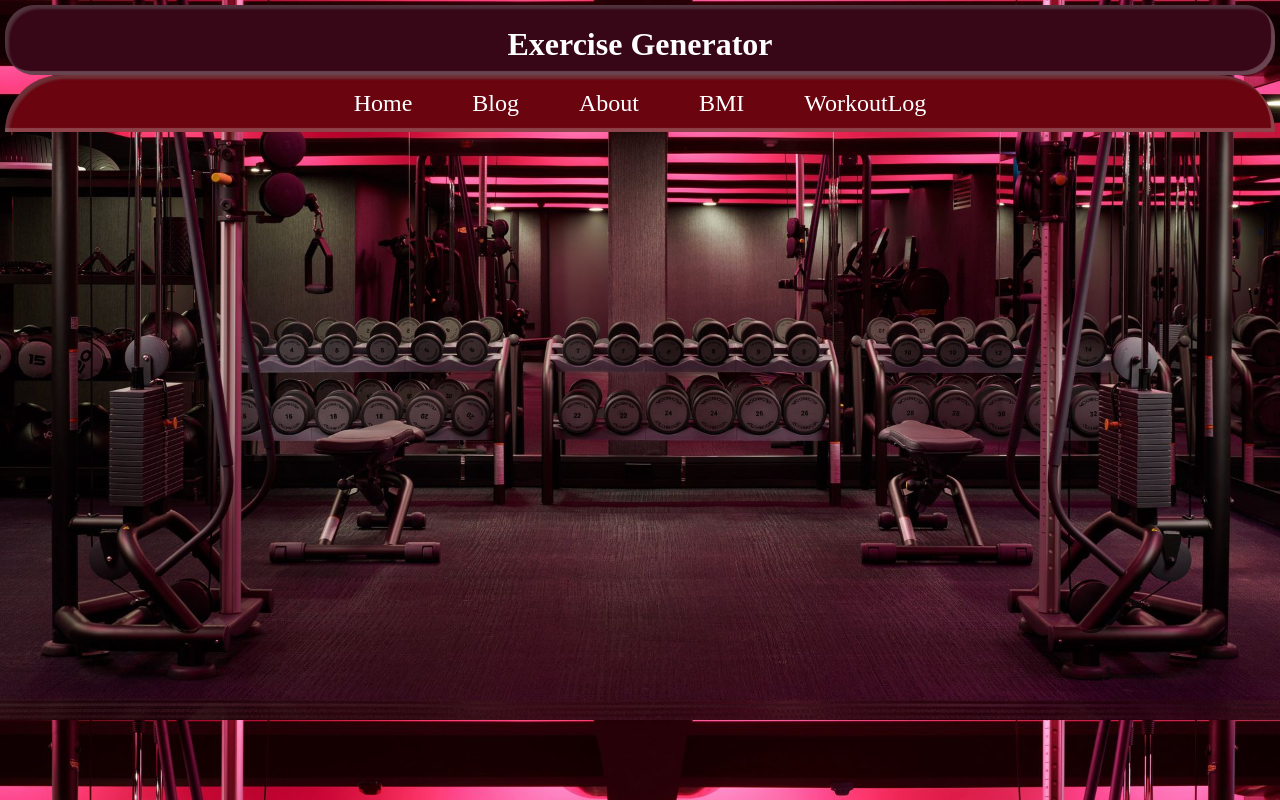
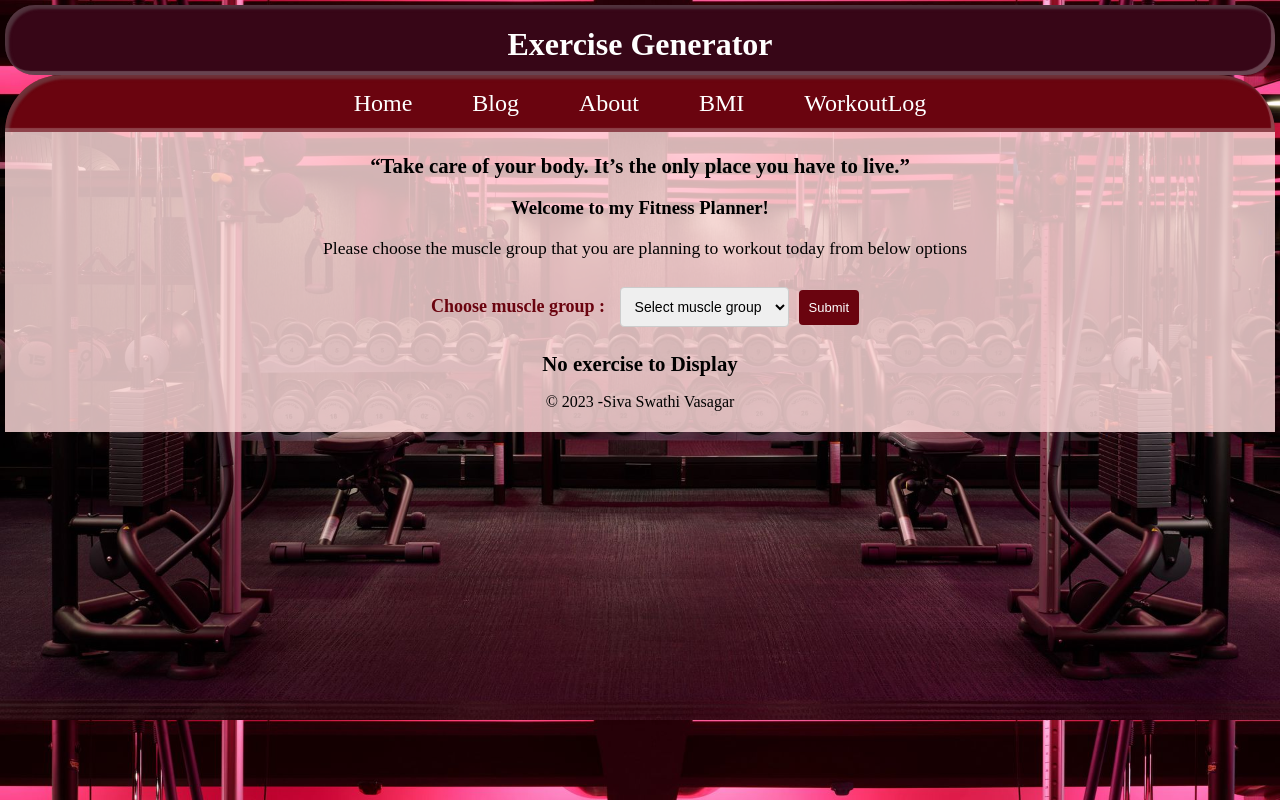
Before and after one commit to SivaSwathiVasagar/FrontEnd, a React (Create React App) app in the folder mernfrontend/: page / in a window 1280 px wide. Built offline with nearby package versions, Linux system fonts and the light colour scheme.

Commit message:
Updating App.jsx

```diff
--- a/mernfrontend/src/App.jsx
+++ b/mernfrontend/src/App.jsx
@@ -14,7 +14,7 @@
       <Header />
       <Nav />
       <Routes>
-        <Route path="/workoutGenerator/" element={<Home />} />
+        <Route path="/" element={<Home />} />
         <Route path="/workoutGenerator/blog" element={<Blog />} />
         <Route path="/workoutGenerator/about" element={<About />} />
         <Route path="/workoutGenerator/bmi" element={<BMI />} />
```
